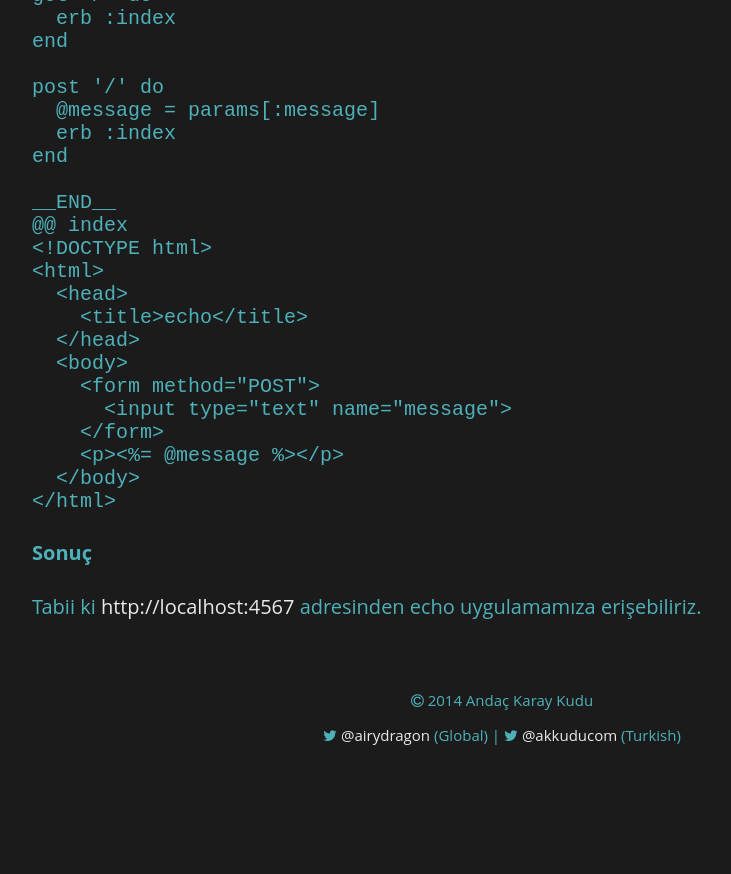
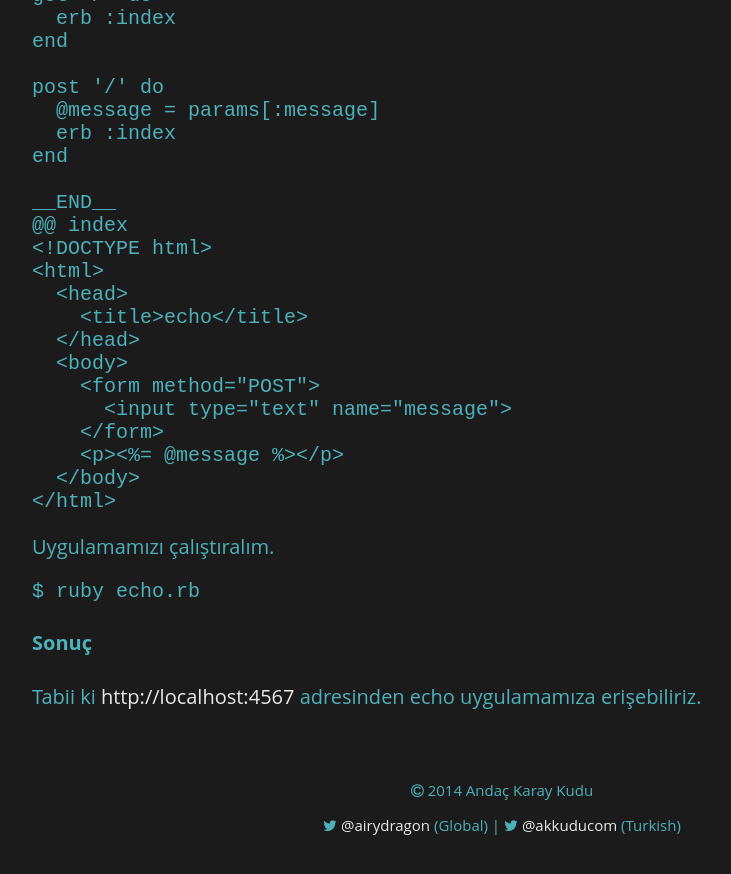
Before and after one commit to akkudu/akkudu.github.io, a Jekyll site: the page built from _posts/2015-12-07-sinatra-ile-echo-uygulamasi-yapalim.md, in a window 1280 px wide and 900 px high, scrolled down 2332 px. Shown: the top 874 px of the window, without its empty margins (138-869 px from the left). Built offline with Jekyll 4.4.1, drawn with Linux system fonts in a browser that asks for light colours; nearby versions of some CDN libraries; before the commit the page ends 3142 px from its top, so only the background shows below that.

Commit message:
Add running app section to echo article

```diff
--- a/_posts/2015-12-07-sinatra-ile-echo-uygulamasi-yapalim.md
+++ b/_posts/2015-12-07-sinatra-ile-echo-uygulamasi-yapalim.md
@@ -138,6 +138,12 @@ __END__
 </html>
 {% endhighlight %}
 
+Uygulamamızı çalıştıralım.
+
+{% highlight bash %}
+$ ruby echo.rb
+{% endhighlight %}
+
 #### Sonuç
 
 Tabii ki [http://localhost:4567](http://localhost:4567) adresinden
```
